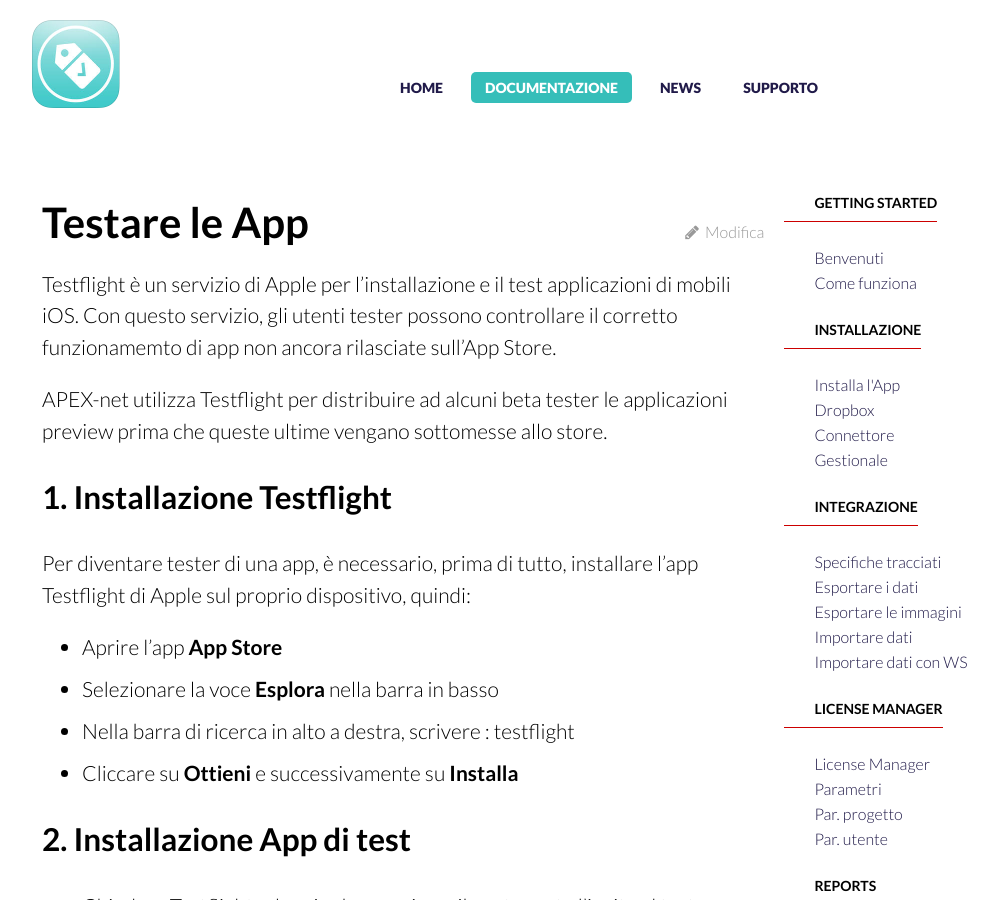
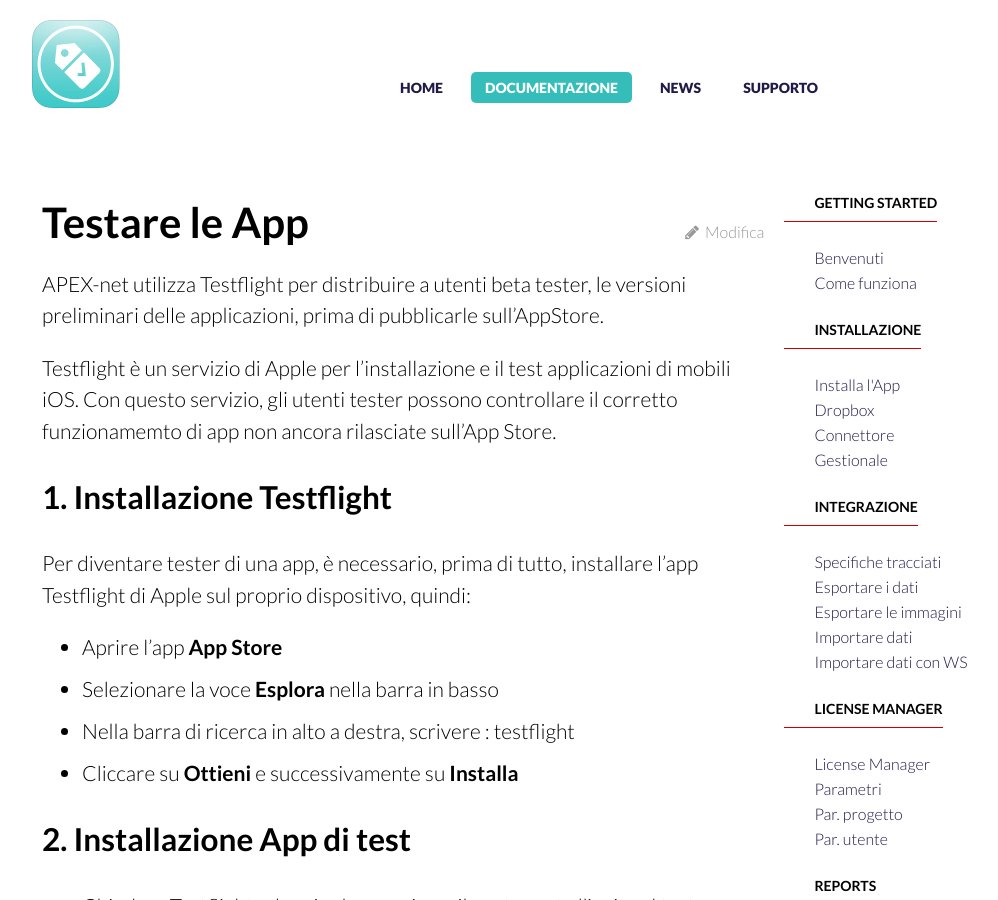
Before and after one commit to teopost/icommerce-website, a Jekyll site: the page built from _docs/test-flight.md, in a window 1280 px wide and 900 px high. Shown: the whole window, without its empty margins (139-1137 px from the left). Built offline with Jekyll 4.4.1, drawn with Linux system fonts in a browser that asks for light colours.

Commit message:
Aggiunto doc installazione testflight 2

```diff
--- a/_docs/test-flight.md
+++ b/_docs/test-flight.md
@@ -3,10 +3,10 @@
 title: Testare le App
 permalink: /docs/test-flight/
 ---
+APEX-net utilizza Testflight per distribuire a utenti beta tester, le versioni preliminari delle applicazioni, prima di pubblicarle sull'AppStore.
+
 Testflight è un servizio di Apple per l'installazione e il test applicazioni di mobili iOS.
 Con questo servizio, gli utenti tester possono controllare il corretto funzionamemto di app non ancora rilasciate sull'App Store.
-
-APEX-net utilizza Testflight per distribuire ad alcuni beta tester le applicazioni preview prima che queste ultime vengano sottomesse allo store.
 
 ## 1. Installazione Testflight
 
```
